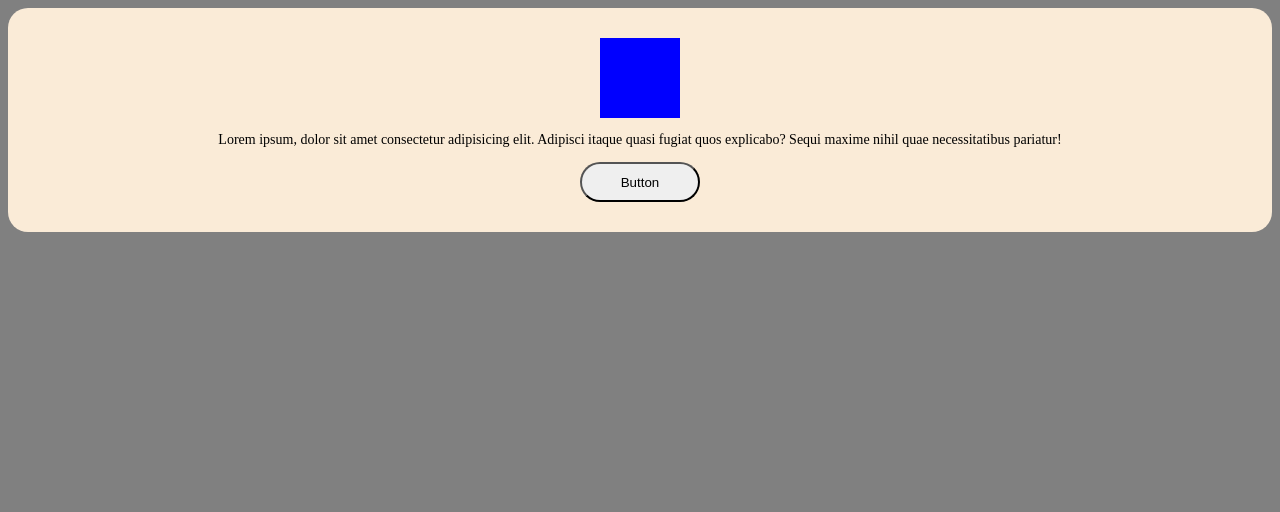
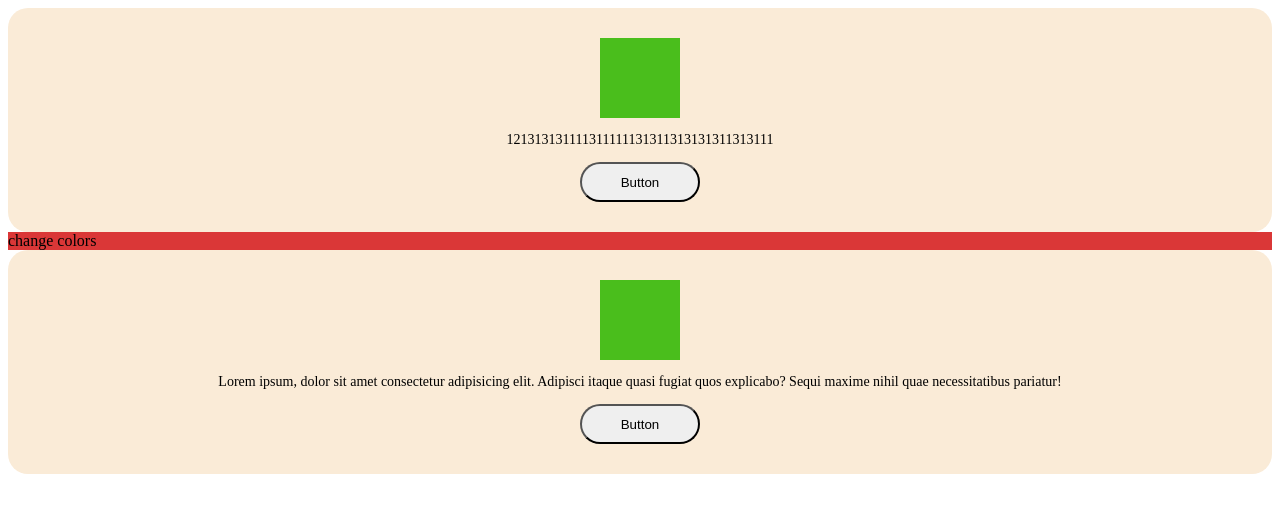
Before and after one commit to ZarinaKulbasheva/test3, a plain HTML site: page index.html in a window 1280 px wide. Drawn offline with Linux system fonts and the light colour scheme.

Commit message:
add numbers

```diff
--- a/index.html
+++ b/index.html
@@ -12,10 +12,20 @@
 <div class="container">
 <div class="box"></div>
 
-<p>Lorem ipsum, dolor sit amet consectetur adipisicing elit. Adipisci itaque quasi fugiat quos explicabo? Sequi maxime nihil quae necessitatibus pariatur!</p>
+<p>121313131111311111131311313131311313111</p>
 
 <button>Button</button>
 </div>
 
+<main>change colors</main>
+<body>
+    <div class="container">
+    <div class="box"></div>
+
+    <p>Lorem ipsum, dolor sit amet consectetur adipisicing elit. Adipisci itaque quasi fugiat quos explicabo? Sequi maxime nihil quae necessitatibus pariatur!</p>
+
+    <button>Button</button>
+    </div>
+
 </body>
 </html>
--- a/style.css
+++ b/style.css
@@ -1,5 +1,5 @@
-body {
-    background-color: gray;
+main {
+    background-color: rgb(218, 55, 55);
 
 }
 
@@ -17,7 +17,7 @@ align-items: center;
 
     width: 80px;
     height: 80px;
-    background-color: blue;
+    background-color: rgb(74, 190, 28);
 
 }
 
```
